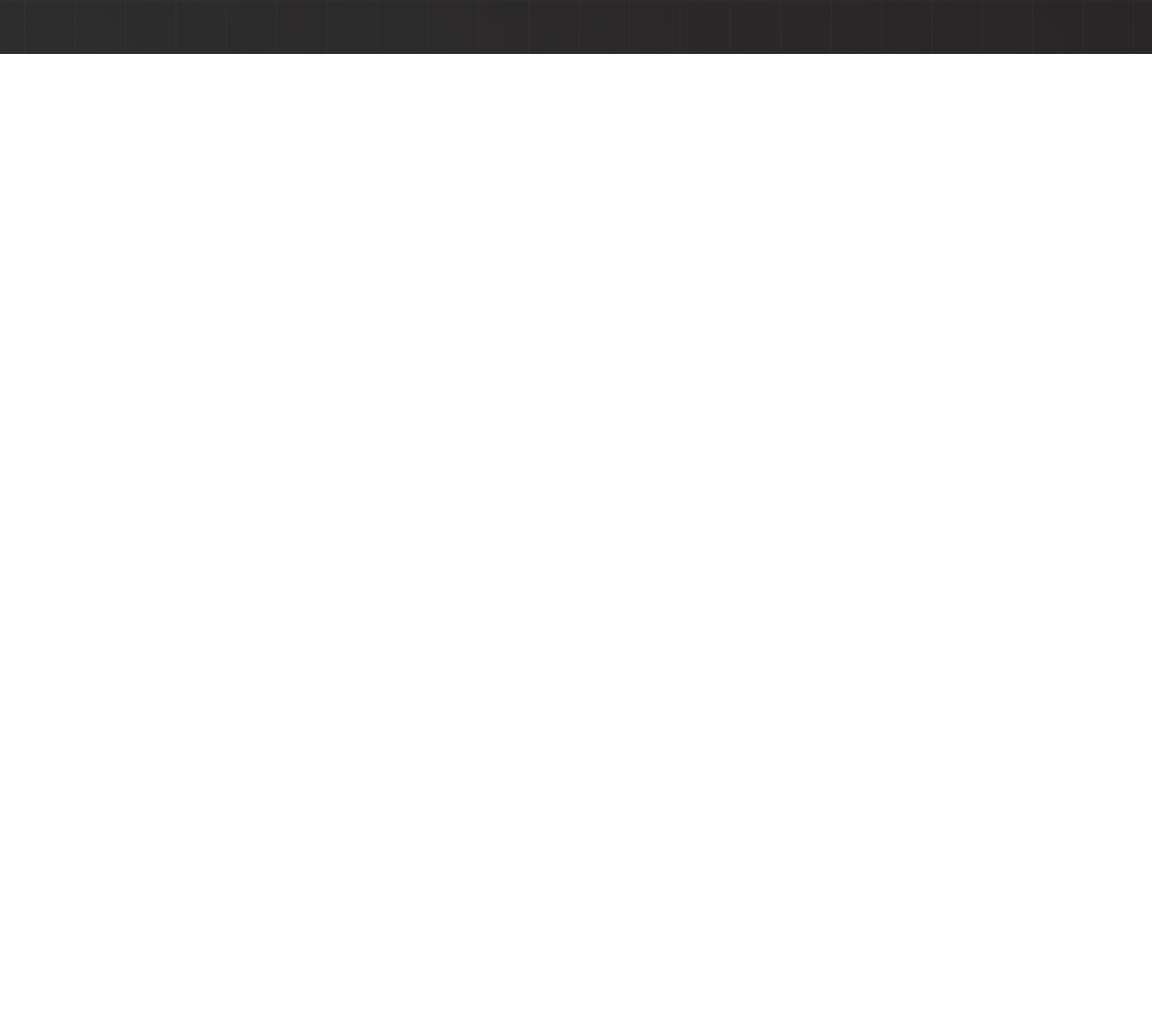
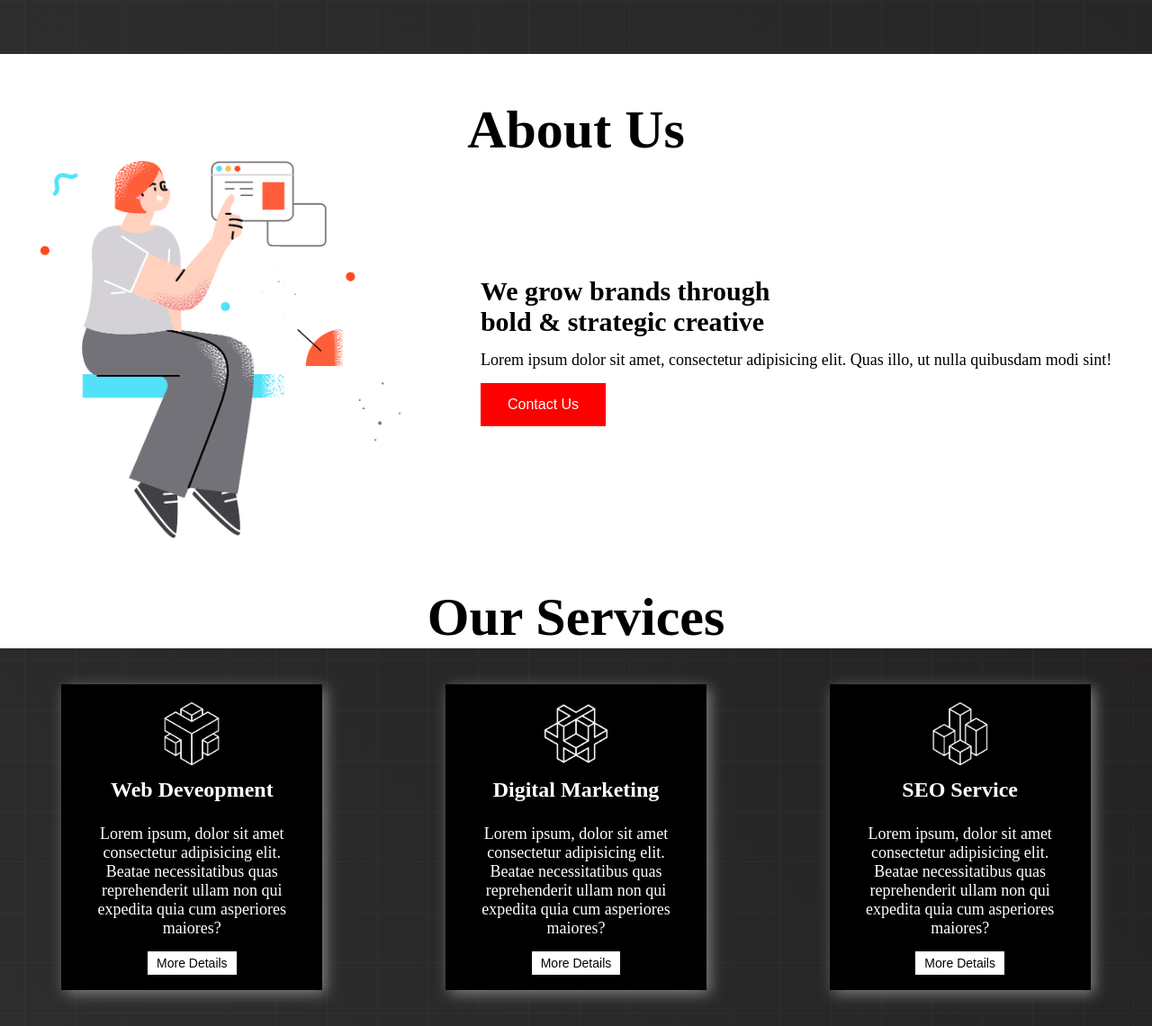
Before and after one commit to WEB-Imran-Hossain/my-first-portfolio-website, a plain HTML site: page index.html in a window 1280 px wide. Shown: the part 809-1950 px from the top of the page at 90% size. Before the commit the page ends 869 px from the top, so only its background shows below. Drawn offline with Linux system fonts and the light colour scheme.

Commit message:
about and services

```diff
--- a/index.html
+++ b/index.html
@@ -32,7 +32,7 @@
       <!-- hero section start -->
       <section>
         <div id="banner-container">
-            <div class="banner-text">
+            <div class="banner-title">
                 <h1 class="title">Better design for<br>your digital products</h1>
             <p class="description">We are a creative studio specializing in UI/UX design, development and strategy.</p>
             <button class="btn">Explore More</button>
@@ -46,7 +46,53 @@
       </section>
        <!-- hero section end -->
     </header>
-    <main></main>
+    <main>
+
+        <!-- about section start-->
+        <section>
+            <h2 class="about-title">About Us</h2>
+            <div id="about-container">
+                <div class="about-img">
+                    <img class="about-photo" src="./images/section.png" alt="about-image">
+                </div>
+                <div>
+                    <h3 class="about-sub-title">We grow brands through<br>
+                        bold & strategic creative</h3>
+                        <p class="about-description">Lorem ipsum dolor sit amet, consectetur adipisicing elit. Quas illo, ut nulla quibusdam modi sint!</p>
+                        <button class="btn">Contact Us</button>
+                </div>
+            </div>
+        </section>
+
+        <!-- about section end-->
+
+        <!-- services section start-->
+        <section>
+            <h3 class="service-title">Our Services</h3>
+            <div id="service-container">
+                <div class="box">
+                    <img class="box-icon" src="./icon/0.png" alt="">
+                    <h2 class="box-title">Web Deveopment</h2>
+                    <p class="box-description">Lorem ipsum, dolor sit amet consectetur adipisicing elit. Beatae necessitatibus quas reprehenderit ullam non qui expedita quia cum asperiores maiores?</p>
+                    <button class="box-btn">More Details</button>
+                </div>
+                <div class="box">
+                    <img class="box-icon" src="./icon/1.png" alt="">
+                    <h2 class="box-title">Digital Marketing</h2>
+                    <p class="box-description">Lorem ipsum, dolor sit amet consectetur adipisicing elit. Beatae necessitatibus quas reprehenderit ullam non qui expedita quia cum asperiores maiores?</p>
+                    <button class="box-btn">More Details</button>
+                </div>
+
+                <div class="box">
+                    <img class="box-icon" src="./icon/2.png" alt="">
+                    <h2 class="box-title">SEO Service</h2>
+                    <p class="box-description">Lorem ipsum, dolor sit amet consectetur adipisicing elit. Beatae necessitatibus quas reprehenderit ullam non qui expedita quia cum asperiores maiores?</p>
+                    <button class="box-btn">More Details</button>
+                </div>
+            </div>
+        </section>
+
+    </main>
     <footer></footer>
 </body>
 </html>
--- a/style.css
+++ b/style.css
@@ -15,8 +15,11 @@
 }
 
 .logo-img{
-    width: 130px;
+    width: 150px;
     cursor: pointer;
+    display: flex;
+    align-items: center;
+    justify-content: center;
 }
 
 .menu{
@@ -69,6 +72,7 @@
 .btn{
     padding: 15px 30px;
     border: none;
+    border-radius: none;
     background-color: #FF0000;
     color: #fff;
     font-size: 16px;
@@ -79,6 +83,92 @@
 .btn:hover{
     background-color: #fff;
     color: #FF0000;
+    border-radius: none;
 }
 
 /* hero section end */
+
+/* about section start */
+#about-container{
+    display: flex;
+    justify-content: space-around;
+    align-items: center;
+}
+.about-title{
+    font-size: 60px;
+    font-weight: bold;
+    text-align: center;
+    margin-top: 50px;
+}
+
+.about-photo{
+    width: 400px;
+}
+
+.about-sub-title{
+    font-size: 30px;
+}
+.about-description{
+    font-size: 18px;
+    margin-top: 15px;
+    margin-bottom: 15px;
+}
+
+/* about section end */
+
+/* card section start */
+
+.service-title{
+    font-size: 60px;
+    font-weight: bold;
+    text-align: center;
+    margin-top: 50px;
+}
+
+#service-container{
+    background-image: url("./images/background.png"), linear-gradient(45deg,#2e2d2d, #242222);
+    display: flex;
+    justify-content: space-around;
+    align-items: center;
+}
+
+.box{
+    width: 250px;
+    height:300px;
+    box-shadow: 4px 4px 15px gray;
+    background-color: #000;
+    padding: 20px;
+    text-align: center;
+    margin: 40px;
+    color: #fff;
+}
+
+.box-title{
+    padding: 10px;
+}
+
+.box-icon{
+    width: 70px;
+}
+
+.box-description{
+    font-size: 18px;
+    margin-top: 15px;
+    margin-bottom: 15px;
+}
+.box-btn{
+    padding: 5px 10px;
+    border: none;
+    border-radius: none;
+    background-color: #fff;
+    color: #000;
+    font-size: 14px;
+    transition: all 0.3s;
+    cursor: pointer;
+}
+
+.box-btn:hover{
+    background-color: #FF0000;
+    color: #fff;
+    border-radius: none;
+}
```
Also changed, not shown: icon/0.png (added), icon/1.png (added), icon/2.png (added).
